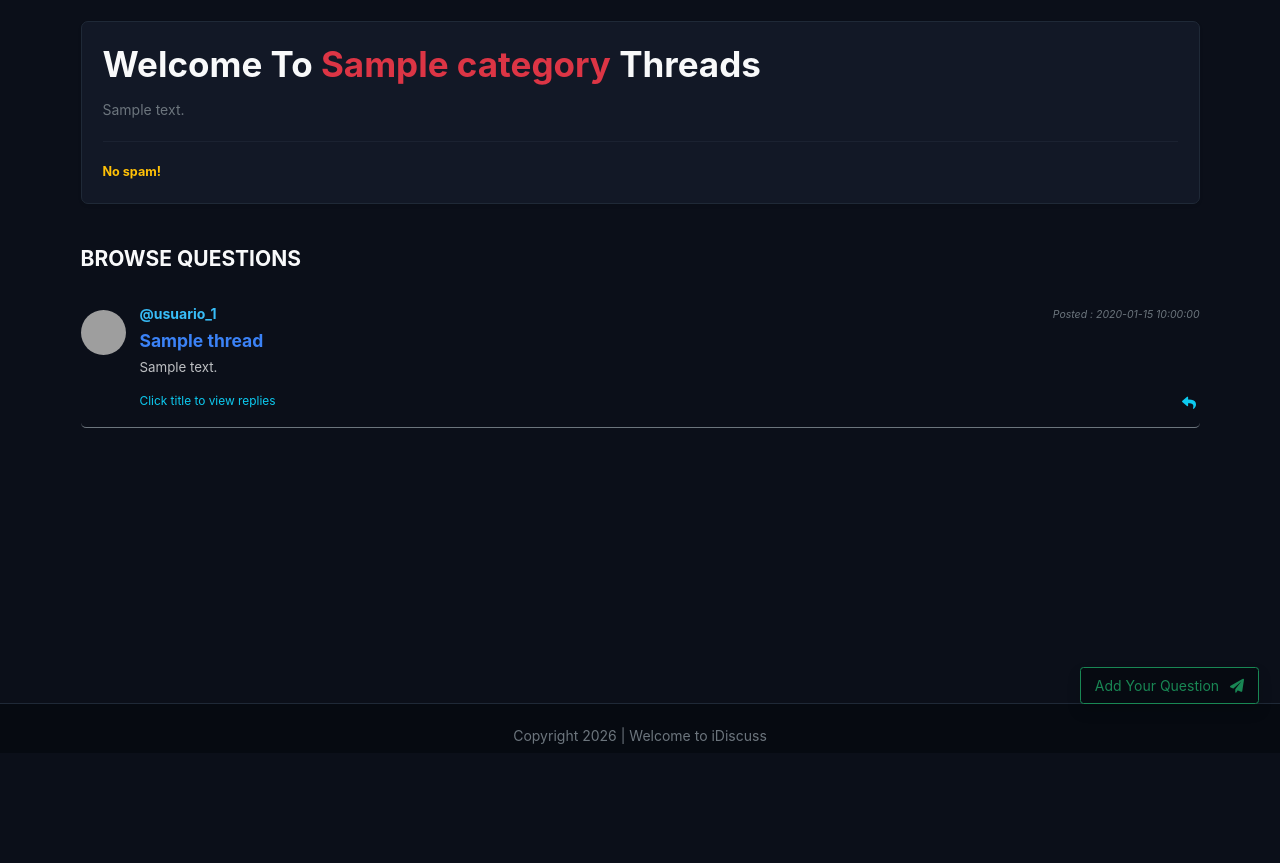
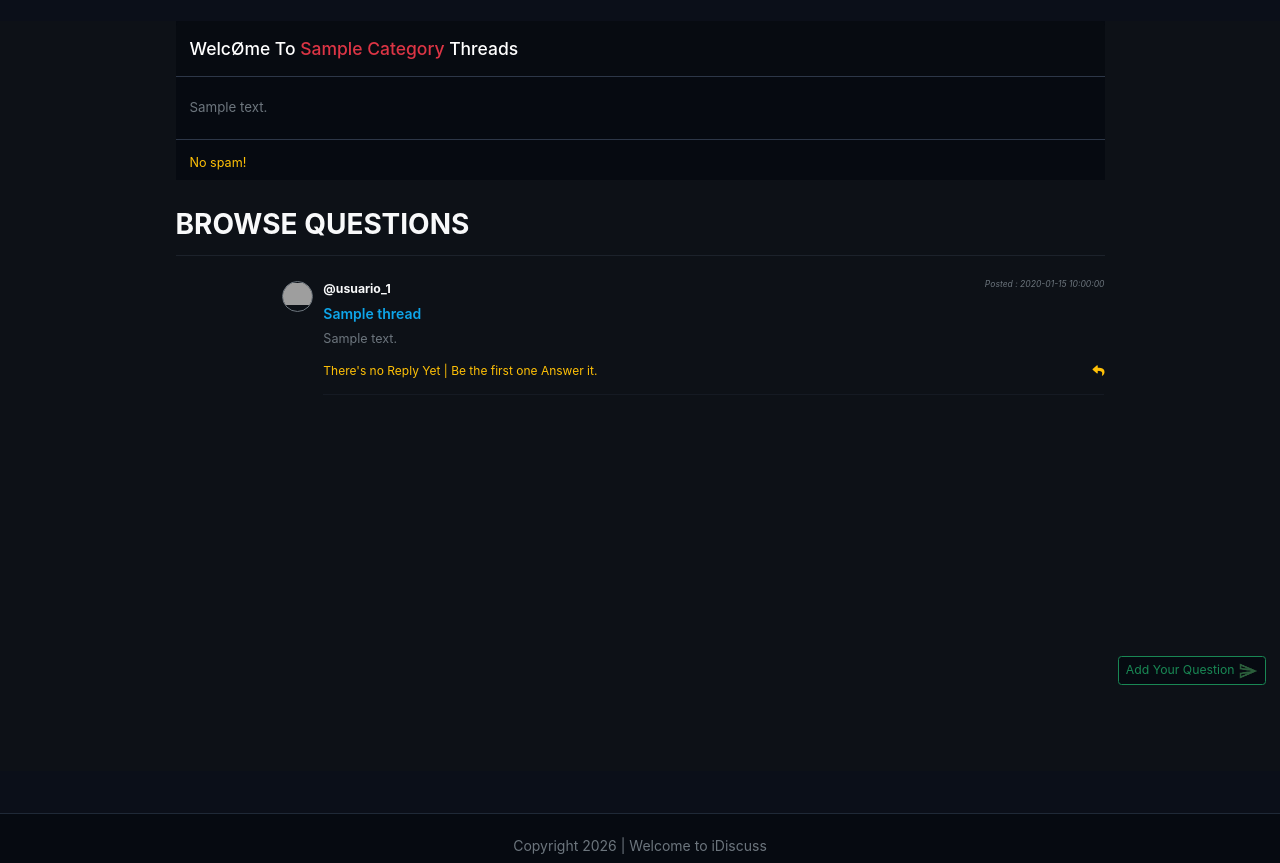
Before and after one commit to Josue04-n/Refactorizacion, a PHP site: template views/thread/list.php in a window 1280 px wide. Shown: the part 75-938 px from the top of the page. Before the commit the page ends 819 px from the top, so only its background shows below. Run offline with PHP 8.4, Linux system fonts and the light colour scheme; the template is opened without the code that fills it: most values are stand-ins (such as "Sample title", 1, 10 or a date in 2020); grey boxes are pictures that could not be loaded.

Commit message:
Revision

```diff
--- a/views/thread/list.php
+++ b/views/thread/list.php
@@ -1,63 +1,123 @@
 <?php declare(strict_types=1); ?>
 
+<div class="container-fluid p-0 threadlist-page" id="maincontainer">
+
     <div class="container my-4">
-    <div class="p-4 mb-4 rounded-3 shadow-sm" style="background-color: #121826; border: 1px solid #1f2937;">
-        <h1 class="display-6 fw-bold text-light">
-            Welcome To <span class="text-danger"><?php echo isset($category) ? htmlspecialchars($category->getName()) : 'Category'; ?></span> Threads
-        </h1>
-        <p class="fs-6 mt-3 text-secondary">
-            <?php echo isset($category) ? htmlspecialchars($category->getDescription()) : 'Explora y responde las preguntas de la comunidad sobre este tema.'; ?>
-        </p>
-        <hr class="my-4" style="border-color: #374151;">
-        <p class="text-warning mb-0 fw-bold" style="font-size: 0.9rem;">No spam!</p>
+        <div class="row">
+            <div class="col-md-10 mx-auto">
+                <div class="card rounded-0 threadlist-welcome" style="background-color: transparent; border: none;">
+                    <div class="card-header border-0" style="border-bottom: 1px solid #2d3748 !important;">
+                        <h5 class="text-light">WelcØme To <span class="text-capitalize text-danger"><?php echo isset($category) ? htmlspecialchars($category->getName()) : 'Category'; ?></span> Threads</h5>
+                    </div>
+                    <div class="card-body border-0" style="border-bottom: 1px solid #2d3748 !important; padding-top: 1.5rem; padding-bottom: 1.5rem;">
+                        <p class="text-secondary m-0" style="font-size: 0.95rem;"><?php echo isset($category) ? htmlspecialchars($category->getDescription()) : 'Description'; ?></p>
+                    </div>
+                    <div class="card-footer border-0 pt-3 bg-transparent">
+                        <p class="m-0 text-warning" style="font-size: 0.9rem;">No spam!</p>
+                    </div>
+                </div>
+            </div>
+        </div>
     </div>
 
-    <h3 class="mb-4 mt-5 text-light text-uppercase fw-bold fs-4">BROWSE QUESTIONS</h3>
+    <div class="position-fixed" style="bottom: 40px; right: 14px; z-index: 1050;">
+        <a href="#" class="fa-solid fa-up-long float-end text-secondary text-decoration-none" id="backtotop" onclick="document.body.scrollTop=0;document.documentElement.scrollTop=0;event.preventDefault()"></a><br>
+        <button class="btn btn-sm btn-outline-success text-success mt-2" type="button" style="background-color:#060a11; border-color: #198754;" data-bs-toggle="offcanvas" data-bs-target="#offcanvasthreadlist" aria-controls="offcanvasBottom">
+            Add Your Question <img src="/proyectorefactorizacion/public/imgs/send-png-green.png" width="20px" alt="">
+        </button>
+    </div>
 
-    <div class="list-group mb-5 pb-5">
+    <?php if (isset($_SESSION["user_id"])): ?>
+        <div class="offcanvas offcanvas-bottom" data-bs-scroll="true" tabindex="-1" id="offcanvasthreadlist" aria-labelledby="offcanvasBottomLabel" style="height:180px;background-color:#060a11;">
+            <div class="offcanvas-body p-1 overflow-hidden">
+                <div class="row">
+                    <div class="col-md-10 mx-auto mb-1 mt-0">
+                        <button type="button" class="btn btn-sm float-end" data-bs-dismiss="offcanvas" aria-label="Close" style="color:red;"><span class="fa fa-close"></span></button>
+                    </div>
+                    <div class="col-md-10 mx-auto mb-1">
+                        <form action="/proyectorefactorizacion/public/categoria/<?php echo isset($category) ? $category->getId() : 0; ?>/hilo/guardar" method="POST">
+                            <div class="mb-3">
+                                <input type="text" name="thread_title" class="form-control text-light" style="background-color:black; box-shadow:none; border:1px solid #333;" placeholder="Question Title" required>
+                            </div>
+                            <div class="mb-3 position-relative">
+                                <textarea name="thread_desc" class="form-control text-light" style="background-color:black; box-shadow:none; border:1px solid #333;" cols="30" rows="2" placeholder="Question Description" required></textarea>
+                                <button type="submit" class="btn btn-sm position-absolute" style="right:5px; bottom:5px;">
+                                    <img src="/proyectorefactorizacion/public/imgs/send-png-white.png" width="25px" alt="">
+                                </button>
+                            </div>
+                        </form>
+                    </div>
+                </div>
+            </div>
+        </div>
+    <?php else: ?>
+        <div class="offcanvas offcanvas-bottom" tabindex="-1" id="offcanvasthreadlist" aria-labelledby="offcanvasBottomLabel" style="height:130px;background-color:#0d1117;">
+            <div class="offcanvas-body overflow-hidden p-1">
+                <div class="row">
+                    <div class="col-md-10 mx-auto mt-0">
+                        <button type="button" class="btn btn-sm float-end" data-bs-dismiss="offcanvas" aria-label="Close" style="color:red;"><span class="fa fa-close"></span></button>
+                    </div>
+                    <div class="col-md-10 mx-auto">
+                        <div class="p-4 rounded-0 text-light border border-secondary mb-2" style="background-color:#060a14;">
+                            <b><span class="text-danger">Sign in</span> to post a Question.</b>
+                        </div>
+                    </div>
+                </div>
+            </div>
+        </div>
+    <?php endif; ?>
+
+    <div class="container my-2">
+        <div class="row">
+            <div class="col-md-10 mx-auto">
+                <h2 class="fw-bold text-light mt-2 mb-3">BROWSE QUESTIONS</h2>
+                <hr class="text-secondary mb-4" style="border-top: 1px solid #4a5568;">
+
                 <?php if (!empty($threads)): ?>
                     <?php foreach ($threads as $thread): ?>
-                <div class="list-group-item bg-transparent border-0 border-bottom border-secondary py-3 d-flex align-items-start gap-3 px-0">
+                        <div class="row mb-3">
+                            <div class="col-2 d-flex justify-content-end align-items-start pt-1">
+                                <span class="rounded-5 border border-secondary overflow-hidden" style="width:31px; height:31px; display:inline-block;">
+                                    <img src="https://ui-avatars.com/api/?name=User+<?php echo $thread->getUserId(); ?>&background=random" class="img-fluid" width="31px" alt="">
+                                </span>
+                            </div>
+                            <div class="col-10 ps-0">
+                                <p class="m-0 text-light">
+                                    <b><small>@usuario_<?php echo $thread->getUserId(); ?></small></b>
+                                    <i class="float-end text-secondary" style="font-size:.7rem;"><small>Posted : <?php echo htmlspecialchars($thread->getTimestamp()); ?></small></i>
+                                </p>
 
-                    <img src="https://ui-avatars.com/api/?name=User+<?php echo $thread->getUserId(); ?>&background=random" alt="Avatar" width="45" height="45" class="rounded-circle mt-1">
-
-                    <div class="w-100">
-                        <div class="d-flex justify-content-between align-items-center mb-1">
-                            <h6 class="mb-0 fw-bold" style="color: #38bdf8;">@usuario_<?php echo $thread->getUserId(); ?></h6>
-                            <small class="text-secondary fst-italic" style="font-size: 0.75rem;">Posted : <?php echo htmlspecialchars($thread->getTimestamp()); ?></small>
-                        </div>
-
-                        <h5 class="mb-1 mt-2">
-                            <a href="/proyectorefactorizacion/public/hilo/<?php echo $thread->getId(); ?>" class="text-decoration-none fw-bold" style="color: #3b82f6;">
-                                <?php echo htmlspecialchars($thread->getTitle()); ?>
+                                <h5 class="mt-1 mb-2">
+                                    <a class="text-decoration-none" href="/proyectorefactorizacion/public/hilo/<?php echo $thread->getId(); ?>">
+                                        <span style="font-size:14px; color: #0ea5e9; font-weight: 600;"><?php echo htmlspecialchars($thread->getTitle()); ?></span>
                                     </a>
                                 </h5>
 
-                        <p class="mb-2 text-light opacity-75 mt-2" style="font-size: 0.95rem;">
+                                <p class="text-secondary mb-3" style="font-size: 0.9rem; line-height: 1.4;">
                                     <?php echo htmlspecialchars($thread->getDescription()); ?>
                                 </p>
 
-                        <div class="d-flex justify-content-between mt-3">
-                            <span class="text-info" style="font-size: 0.85rem;">Click title to view replies</span>
-                            <a href="/proyectorefactorizacion/public/hilo/<?php echo $thread->getId(); ?>" class="text-info text-decoration-none"><i class="fa fa-reply me-1"></i></a>
-                        </div>
+                                <?php $numReplies = method_exists($thread, 'getReplyCount') ? $thread->getReplyCount() : 0; ?>
+
+                                <?php if ($numReplies <= 0): ?>
+                                    <p class="w-sm-50 m-0"><a class="text-decoration-none p-0 text-warning d-block" style="font-size:12px;" href="/proyectorefactorizacion/public/hilo/<?php echo $thread->getId(); ?>">There's no Reply Yet | Be the first one Answer it. <span class="pt-1 fa fa-reply float-end"></span></a></p>
+                                <?php elseif ($numReplies == 1): ?>
+                                    <p class="w-sm-50 m-0"><a class="text-decoration-none p-0 text-danger d-block" style="font-size:12px;" href="/proyectorefactorizacion/public/hilo/<?php echo $thread->getId(); ?>">There's only <?php echo $numReplies; ?> Reply <span class="pt-1 fa fa-reply float-end"></span></a></p>
+                                <?php else: ?>
+                                    <p class="w-sm-50 m-0"><a class="text-decoration-none p-0 text-info d-block" style="font-size:12px;" href="/proyectorefactorizacion/public/hilo/<?php echo $thread->getId(); ?>">There are <?php echo $numReplies; ?> Replies <span class="pt-1 fa fa-reply float-end"></span></a></p>
+                                <?php endif; ?>
+
+                                <hr class="text-secondary mt-3" style="border-top: 1px solid #2d3748;">
                             </div>
                         </div>
                     <?php endforeach; ?>
                 <?php else: ?>
-            <div class="alert bg-transparent border-0 text-warning px-0" role="alert">
-                <span style="color: #eab308;">There's no Reply Yet | Be the first one Answer it.</span>
+                    <div class="lead text-secondary p-4 rounded-2 my-1" style="background-color:#060a15;">
+                        No Threads<p>Be the first one to ask a Qn.</p>
                     </div>
                 <?php endif; ?>
+
             </div>
         </div>
-
-<?php if(isset($_SESSION['user_id'])): ?>
-    <button type="button" class="btn border-success text-success position-fixed bottom-0 end-0 m-4 rounded-1 shadow px-3 py-2" style="z-index: 1000; background-color: #060a11;">
-        Add Your Question <i class="fa fa-paper-plane ms-2"></i>
-    </button>
-<?php else: ?>
-    <a href="/proyectorefactorizacion/public/login" class="btn border-success text-success position-fixed bottom-0 end-0 m-4 rounded-1 shadow px-3 py-2 text-decoration-none" style="z-index: 1000; background-color: #060a11;">
-        Add Your Question <i class="fa fa-paper-plane ms-2"></i>
-    </a>
-<?php endif; ?>
+    </div>
+</div>
```
Also changed, not shown: src/Domain/Entities/Thread.php (+9 -1 lines), src/Infrastructure/Persistence/MySQLThreadRepository.php (+11 -4 lines). Lines whose indentation alone changed are shown as unchanged.
